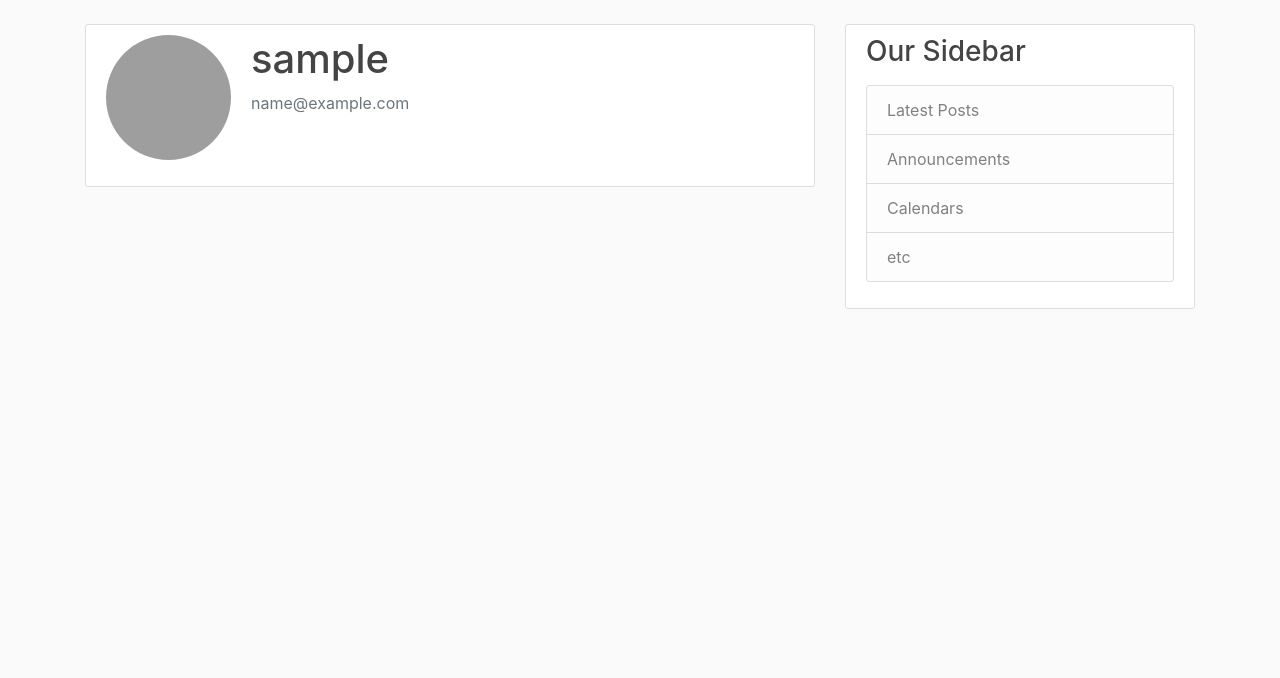
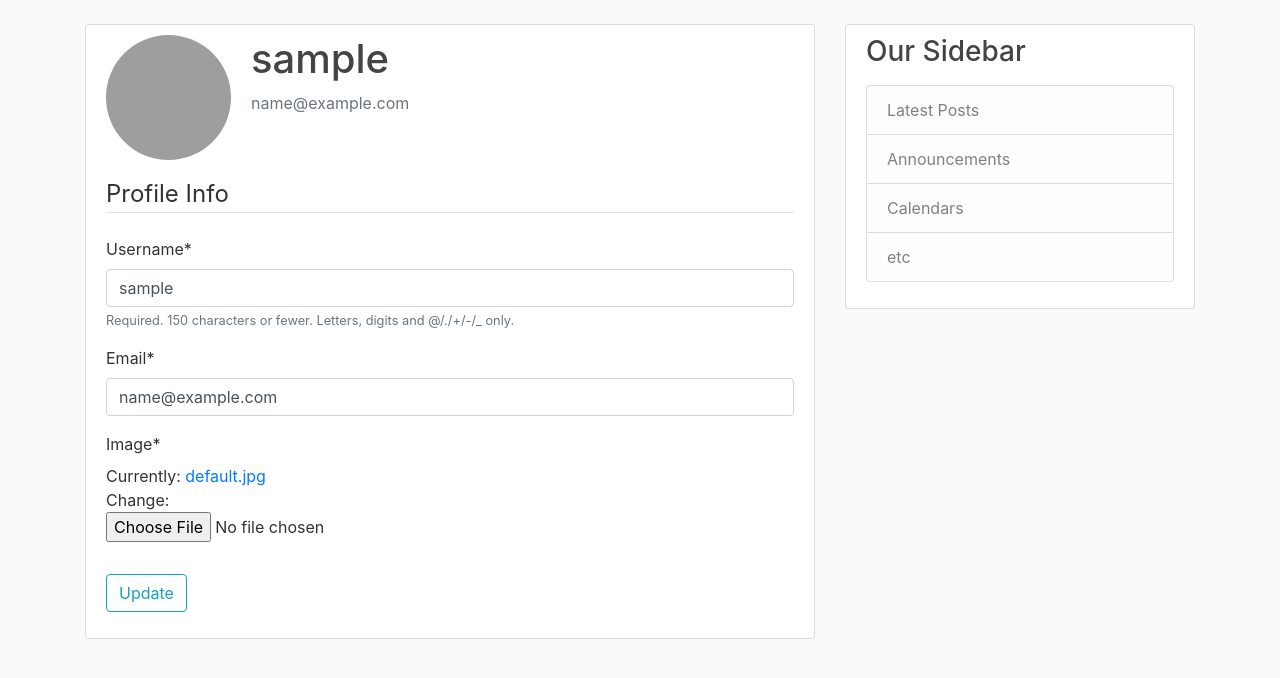
Before and after one commit to NagaSolo/chirpies, a Django app: page /profile/ in a window 1280 px wide. Shown: the part 56-734 px from the top of the page. Run offline with Django 3.2, Linux system fonts and the light colour scheme; the visitor is signed in with stand-in values (Sample User, id 1); some libraries are stand-ins or nearby versions; grey boxes are pictures that could not be loaded.

Commit message:
added; feature to update profile

```diff
--- a/users/forms.py
+++ b/users/forms.py
@@ -1,6 +1,7 @@
 from django import forms
 from django.contrib.auth.models import User
 from django.contrib.auth.forms import UserCreationForm
+from .models import Profile
 
 
 class UserRegisterForm(UserCreationForm):
@@ -9,3 +10,17 @@ class UserRegisterForm(UserCreationForm):
     class Meta:
         model = User
         fields = ['username', 'email', 'password1', 'password2']
+
+
+class UserUpdateForm(forms.ModelForm):
+    email = forms.EmailField()
+
+    class Meta:
+        model = User
+        fields = ['username', 'email']
+
+
+class ProfileUpdateForm(forms.ModelForm):
+    class Meta:
+        model = Profile
+        fields = ['image']
--- a/users/models.py
+++ b/users/models.py
@@ -2,7 +2,6 @@ from django.db import models
 
 # Create your models here.
 from django.contrib.auth.models import User
-
 
 class Profile(models.Model):
     user = models.OneToOneField(User, on_delete=models.CASCADE)
--- a/users/templates/users/profile.html
+++ b/users/templates/users/profile.html
@@ -9,6 +9,16 @@
           <p class="text-secondary">{{ user.email }}</p>
         </div>
       </div>
-      <!-- FORM HERE -->
+      <form method="POST" enctype="multipart/form-data">
+          {% csrf_token %}
+          <fieldset class="form-group">
+              <legend class="border-bottom mb-4">Profile Info</legend>
+              {{ u_form|crispy }}
+              {{ p_form|crispy }}
+          </fieldset>
+          <div class="form-group">
+              <button class="btn btn-outline-info" type="submit">Update</button>
+          </div>
+      </form>
     </div>
 {% endblock content %}
--- a/users/views.py
+++ b/users/views.py
@@ -3,7 +3,7 @@ from django.shortcuts import render, redirect
 # Create your views here.
 from django.contrib import messages
 from django.contrib.auth.decorators import login_required
-from .forms import UserRegisterForm
+from .forms import UserRegisterForm, UserUpdateForm, ProfileUpdateForm
 
 
 def register(request):
@@ -21,4 +21,24 @@ def register(request):
 
 @login_required
 def profile(request):
-    return render(request, 'users/profile.html')
+    if request.method == 'POST':
+        u_form = UserUpdateForm(request.POST, instance=request.user)
+        p_form = ProfileUpdateForm(request.POST,
+                                   request.FILES,
+                                   instance=request.user.profile)
+        if u_form.is_valid() and p_form.is_valid():
+            u_form.save()
+            p_form.save()
+            messages.success(request, f'Account has been updated!')
+            return redirect('profile')
+
+    else:
+        u_form = UserUpdateForm(instance=request.user)
+        p_form = ProfileUpdateForm(instance=request.user.profile)
+
+    context = {
+        'u_form': u_form,
+        'p_form': p_form
+    }
+
+    return render(request, 'users/profile.html', context)
```
